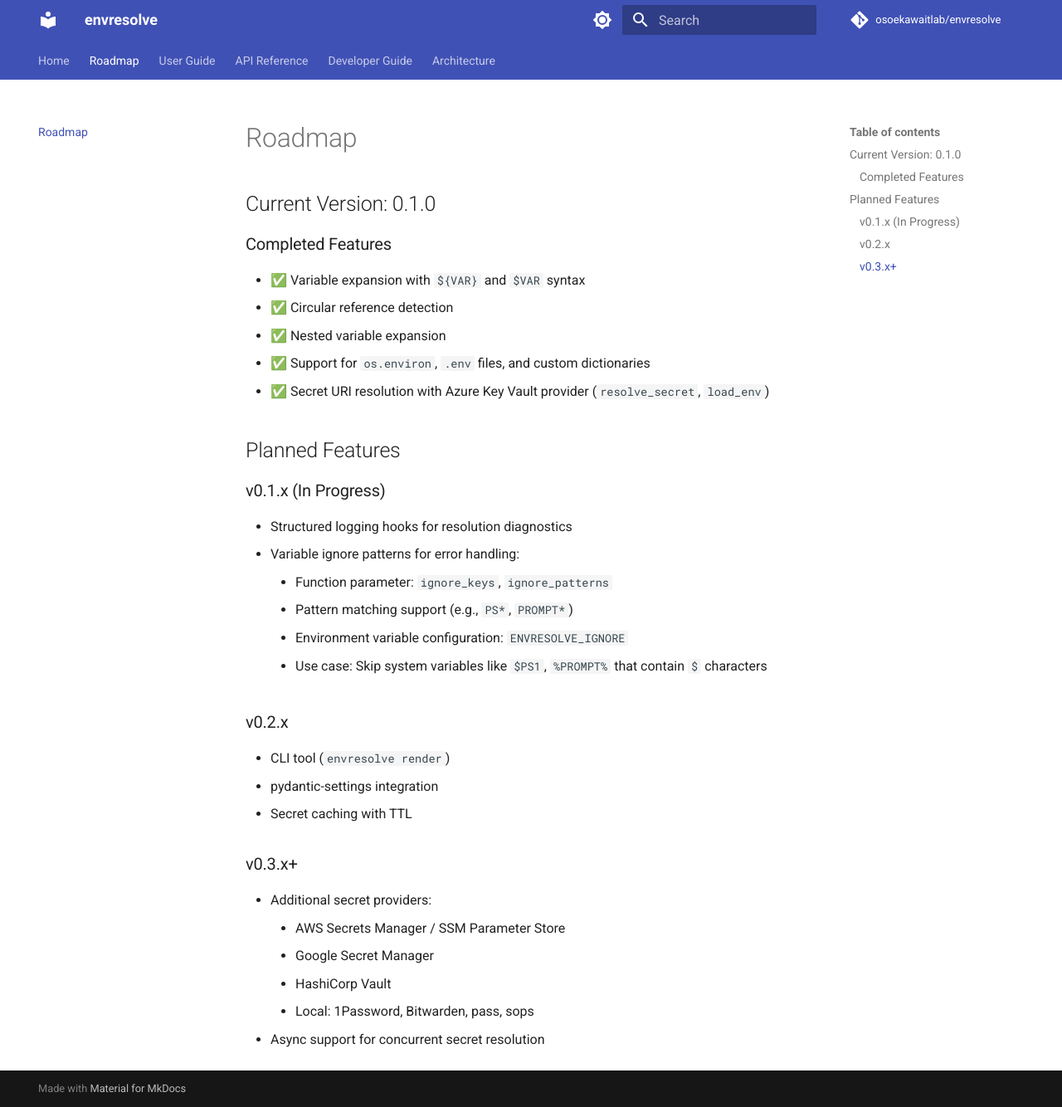
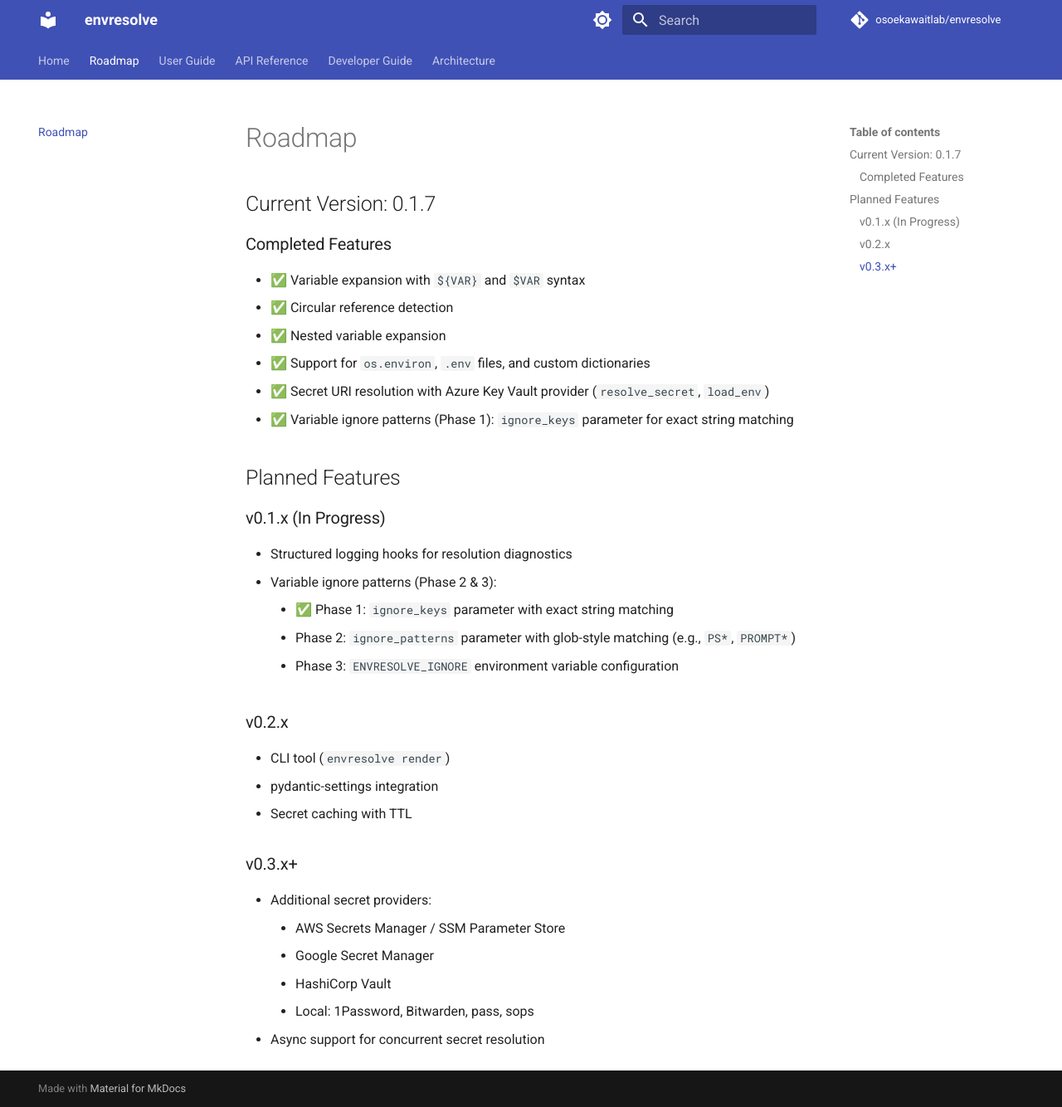
Before and after one commit to osoekawaitlab/envresolve, an MkDocs documentation site: the page built from docs/roadmap.md, in a window 1280 px wide and 1334 px high. Shown: the whole window at 83% size. Built offline with MkDocs 1.6.1 and Material for MkDocs 9.7.7, drawn with Linux system fonts in a browser that asks for light colours; comment, search, counter and statistics services are not loaded.

Commit message:
docs: update roadmap to reflect current version and planned features for variable ignore patterns

```diff
--- a/docs/roadmap.md
+++ b/docs/roadmap.md
@@ -1,6 +1,6 @@
 # Roadmap
 
-## Current Version: 0.1.0
+## Current Version: 0.1.7
 
 ### Completed Features
 
@@ -9,17 +9,17 @@
 - ✅ Nested variable expansion
 - ✅ Support for `os.environ`, `.env` files, and custom dictionaries
 - ✅ Secret URI resolution with Azure Key Vault provider (`resolve_secret`, `load_env`)
+- ✅ Variable ignore patterns (Phase 1): `ignore_keys` parameter for exact string matching
 
 ## Planned Features
 
 ### v0.1.x (In Progress)
 
 - Structured logging hooks for resolution diagnostics
-- Variable ignore patterns for error handling:
-    - Function parameter: `ignore_keys`, `ignore_patterns`
-    - Pattern matching support (e.g., `PS*`, `PROMPT*`)
-    - Environment variable configuration: `ENVRESOLVE_IGNORE`
-    - Use case: Skip system variables like `$PS1`, `%PROMPT%` that contain `$` characters
+- Variable ignore patterns (Phase 2 & 3):
+    - ✅ Phase 1: `ignore_keys` parameter with exact string matching
+    - Phase 2: `ignore_patterns` parameter with glob-style matching (e.g., `PS*`, `PROMPT*`)
+    - Phase 3: `ENVRESOLVE_IGNORE` environment variable configuration
 
 ### v0.2.x
 
```
